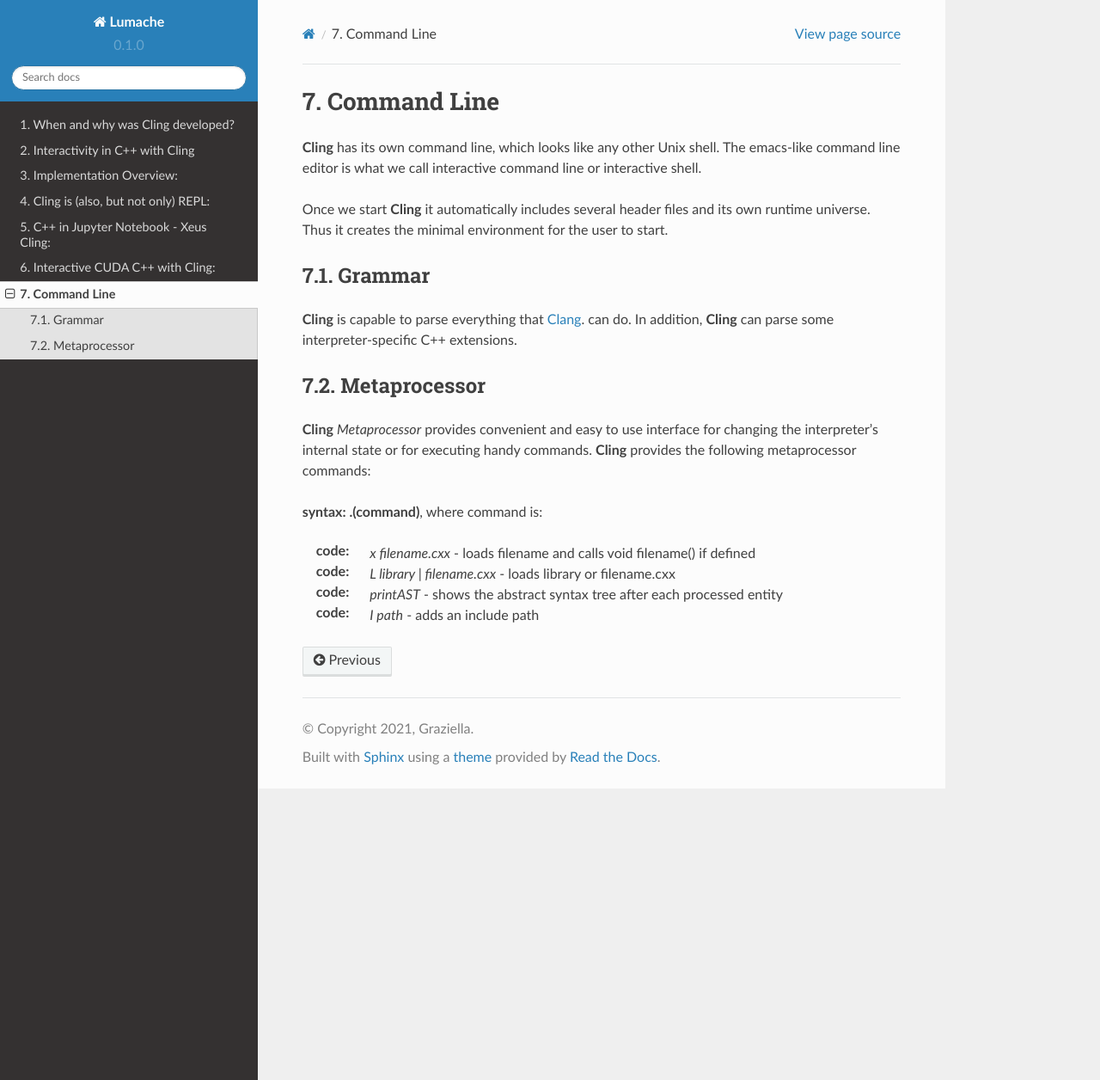
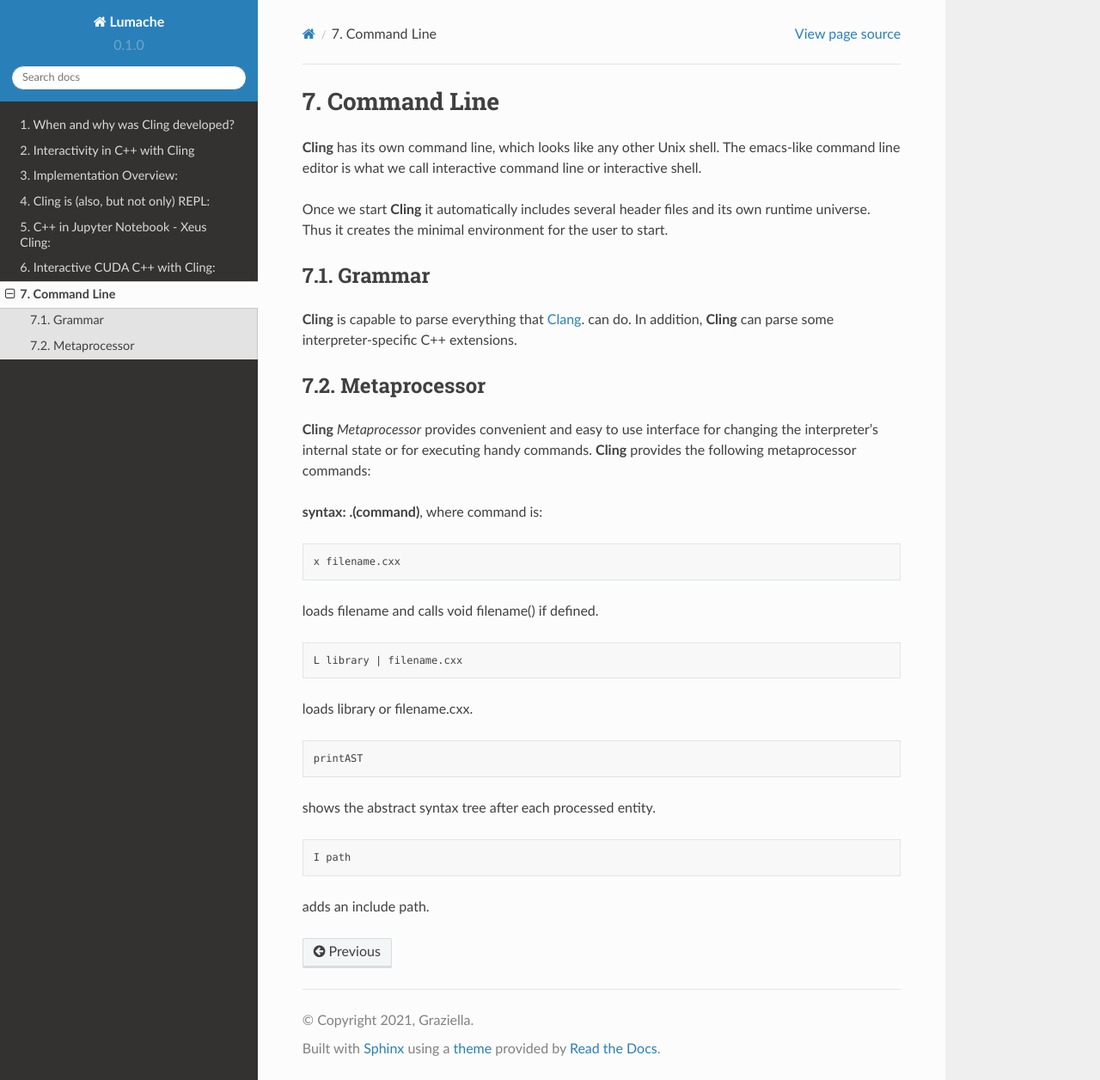
Before and after one commit to sarabellei/rtd_tutorial, a Sphinx documentation site: the page built from docs/source/references.rst, in a window 1280 px wide and 1256 px high. Shown: the whole window at 86% size. Built offline with Sphinx 7.4.7 and the Read the Docs theme 2.0.0, drawn with Linux system fonts in a browser that asks for light colours; some of the changed lines change nothing that is shown.

Commit message:
Added code snippets
Put the code snippets under the proper syntax with .. code:: bash

```diff
--- a/docs/source/references.rst
+++ b/docs/source/references.rst
@@ -19,7 +19,30 @@
 
 **syntax: .(command)**, where command is:
 
-:code: `x filename.cxx` - loads filename and calls void filename() if defined
-:code: `L library | filename.cxx` - loads library or filename.cxx
-:code: `printAST` - shows the abstract syntax tree after each processed entity
-:code: `I path` - adds an include path
+
+.. code:: bash
+
+    x filename.cxx
+
+loads filename and calls void filename() if defined.
+
+
+.. code:: bash
+
+    L library | filename.cxx
+
+loads library or filename.cxx.
+
+
+.. code:: bash
+
+   printAST
+
+shows the abstract syntax tree after each processed entity.
+
+
+.. code:: bash
+
+   I path
+
+adds an include path.
```
